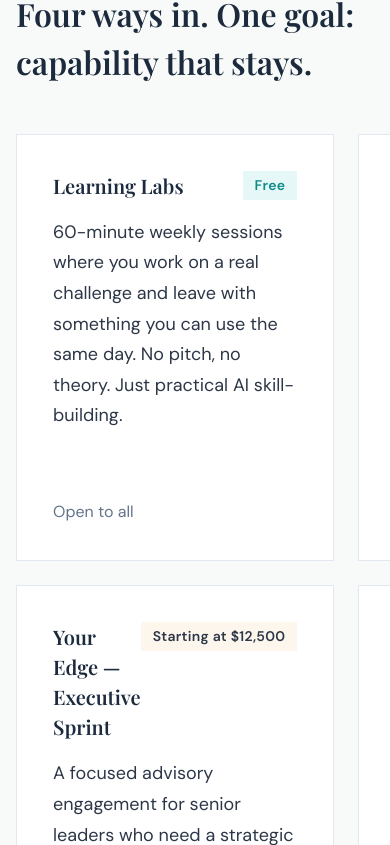
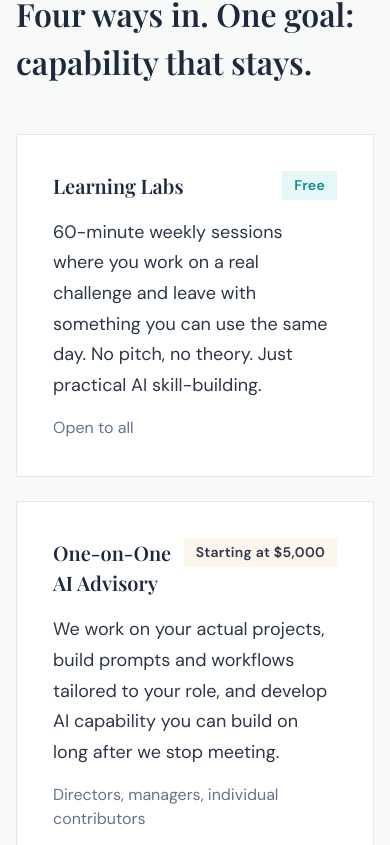
Before and after one commit to cthomps366/cheryl-site, a React (Vite) app: page / in a window 390 px wide. Shown: the part 659-1504 px from the top of the page. Built offline with nearby package versions, Linux system fonts and the light colour scheme.

Commit message:
Fix mobile grid layout - make four tiers stack vertically on mobile

```diff
--- a/src/CTA_Website_Wireframe.jsx
+++ b/src/CTA_Website_Wireframe.jsx
@@ -332,10 +332,13 @@ function HomePage({ setCurrentPage }) {
           Four ways in. One goal: capability that stays.
         </h2>
         <div
+          className="four-tiers-grid"
           style={{
             display: "grid",
-            gridTemplateColumns: "1fr 1fr",
+            gridTemplateColumns: "repeat(auto-fit, minmax(280px, 1fr))",
             gap: 24,
+            width: "100%",
+            maxWidth: "100%",
           }}
         >
           {[
@@ -374,6 +377,9 @@ function HomePage({ setCurrentPage }) {
                 flexDirection: "column",
                 justifyContent: "space-between",
                 minHeight: 240,
+                width: "100%",
+                maxWidth: "100%",
+                boxSizing: "border-box",
               }}
             >
               <div>
--- a/src/index.css
+++ b/src/index.css
@@ -99,6 +99,18 @@ body {
   }
 }
 
+/* Four tiers grid - responsive */
+.four-tiers-grid {
+  width: 100%;
+  max-width: 100%;
+}
+
+@media (max-width: 768px) {
+  .four-tiers-grid {
+    grid-template-columns: 1fr !important;
+  }
+}
+
 /* Hamburger menu styles */
 .hamburger-menu {
   display: none !important;
```
